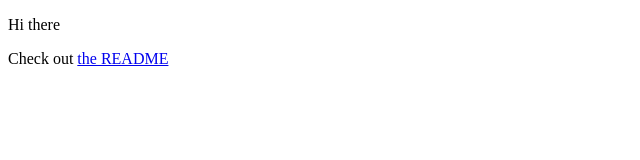
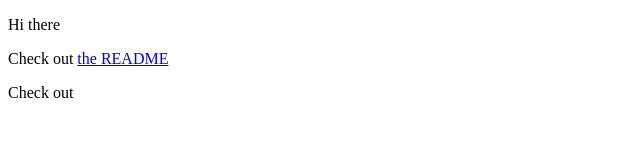
Before and after one commit to bahmutov/eleventy-example, a website: page index.html in a window 1280 px wide. Shown: the full height of the page, 0-640 px from the left. Drawn offline with Linux system fonts and the light colour scheme.

Commit message:
test: testing build

```diff
--- a/index.html
+++ b/index.html
@@ -6,5 +6,6 @@
   <body>
     <p>Hi there</p>
     <p>Check out <a href="/README">the README</a></p>
+    <p>Check out</p>
   </body>
 </html>
--- a/package.json
+++ b/package.json
@@ -13,7 +13,7 @@
   "author": "",
   "license": "ISC",
   "devDependencies": {
-    "@11ty/eleventy": "0.12.1",
+    "@11ty/eleventy": "^0.12.1",
     "cypress": "6.9.1",
     "cypress-expect": "2.5.1",
     "prettier": "2.5.1"
```
Also changed, not shown: 2 other files.
